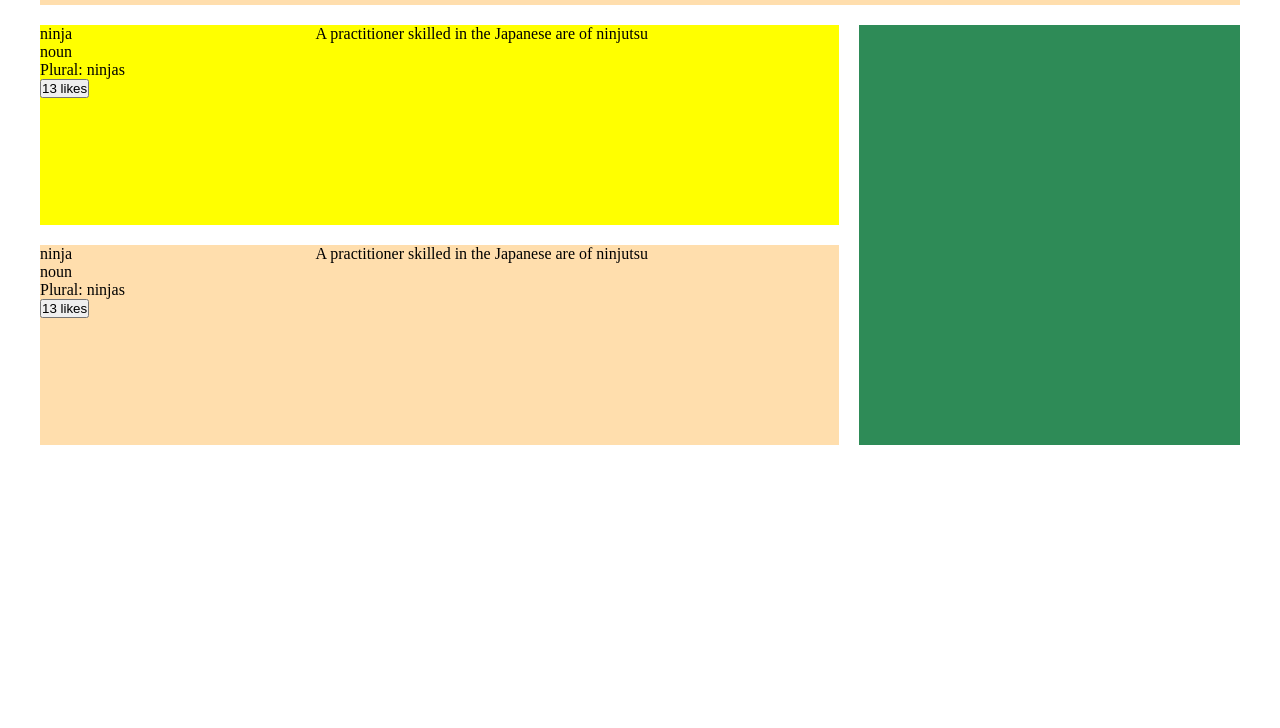
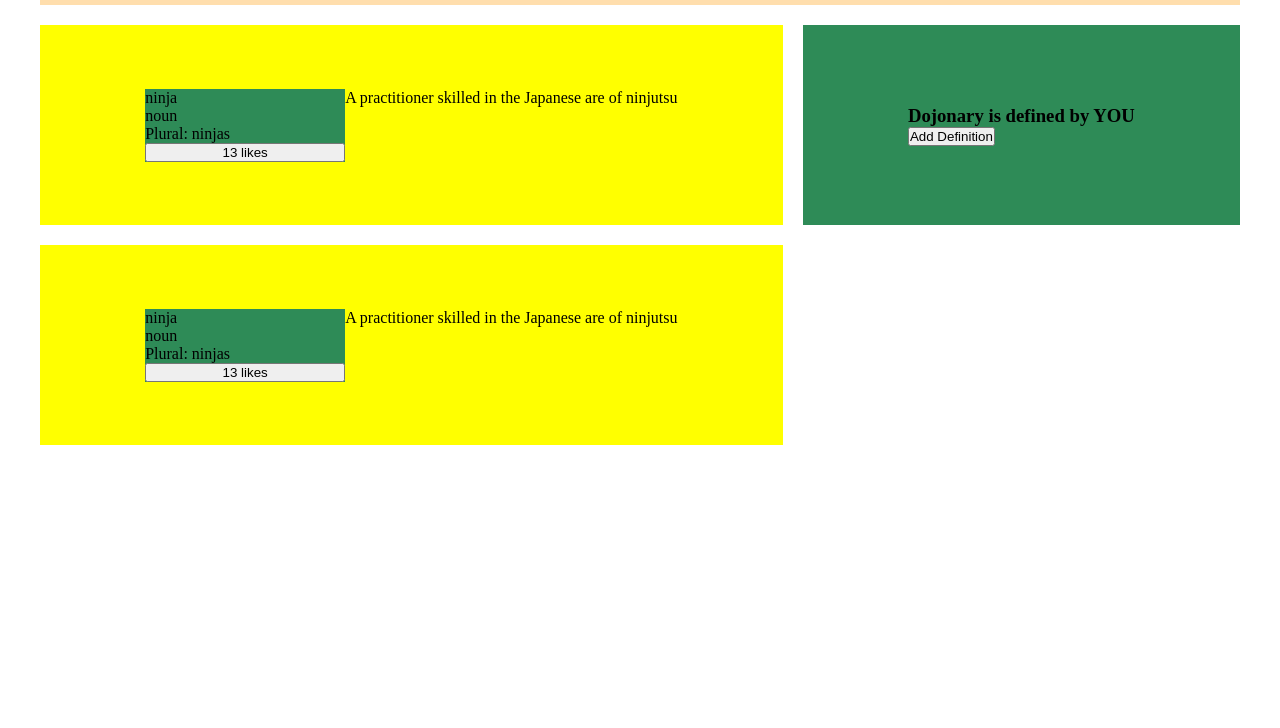
Before and after one commit to dreessen-n/dojonary, a plain HTML site: page index.html in a window 1280 px wide. Shown: the part 72-800 px from the top of the page. Drawn offline with Linux system fonts and the light colour scheme.

Commit message:
Clean up some tags

```diff
--- a/index.html
+++ b/index.html
@@ -15,6 +15,7 @@
             <div class="nav-container">
                 <div class="nav-container">
                     <h1 class="nav-title">Dojonary</h1>
+                    <input type="text" name="search" placeholder="Search.." id="search" class="search">
                     <div class="btn_nav-container">
                         <button class="btn_nav-login">Login</button>
                     </div>
@@ -23,30 +24,33 @@
         </div>
        <!-- Main section - done as a grid   -->
         <div class="grid-container">
-            <div class="grid-item1">
-                <div class="grid-def1-container">
-                    <div class="grid-def1-item1">
+            <div class="grid-item">
+                <div class="grid-def-container">
+                    <div class="grid-def-item">
                         <div class="def-title">ninja</div>
                         <div class="def-grammar">noun</div>
                         <div class="def-plural">Plural: ninjas</div>
                         <button class="btn_def-likes">13 likes</button>
                     </div>
-                    <div class="grid-def1-definition">A practitioner skilled in the Japanese are of ninjutsu</div>
+                    <div class="grid-def-definition">A practitioner skilled in the Japanese are of ninjutsu</div>
                 </div>
             </div>
-            <div class="grid-item2">
-                <div class="grid-def1-container">
-                    <div class="grid-def1-item1">
+            <div class="grid-item">
+                <div class="grid-def-container">
+                    <div class="grid-def-item">
                         <div class="def-title">ninja</div>
                         <div class="def-grammar">noun</div>
                         <div class="def-plural">Plural: ninjas</div>
                         <button class="btn_def-likes">13 likes</button>
                     </div>
-                    <div class="grid-def1-definition">A practitioner skilled in the Japanese are of ninjutsu</div>
+                    <div class="grid-def-definition">A practitioner skilled in the Japanese are of ninjutsu</div>
                 </div>
             </div>
             <div class="grid-item3">
-
+                <div class="grid-add-term">
+                    <h3 class="add-def-title">Dojonary is defined by YOU</h3>
+                    <button class="btn_add-def">Add Definition</button>
+                </div>
             </div>
         </div>
 
--- a/style.css
+++ b/style.css
@@ -38,6 +38,12 @@
 	justify-content: left;
 }
 
+.search {
+	width: 500px;
+	height: 30px;
+
+}
+
 .btn_nav-login {
 	display: flex;
 	justify-content: center;
@@ -56,6 +62,8 @@
 
 /* GRID section  */
 
+/* Display definitions section  */
+
 .grid-container {
 	display: grid;
 	grid-template: 200px 200px / auto auto;
@@ -66,20 +74,35 @@
 
 }
 
-.grid-item1 {
+.grid-item {
+	display: grid;
+    align-items: center;
+    justify-content: space-evenly;
 	background-color: yellow;
 }
 
-.grid-item2 {
-	background-color: navajowhite;
+.grid-def-container {
+	display: grid;
+	grid-template: auto auto / auto auto;
 }
 
-.grid-item3 {
-	grid-area: 1 / 2 / 3 / 3;
-	background-color: seagreen;
+.grid-def-item {
+	display: grid;
+    width: 200px;
+    background-color: seagreen;
 }
 
-.grid-def1-container {
+.grid-def-definition {
 	display: grid;
-	grid-template: auto auto auto auto / auto auto;
+	justify-content: flex-end;
 }
+
+/* Add Definition section V */
+
+.grid-item3 {
+	display: grid;
+	grid-area: 1 / 2 / 2 / 3;
+	background-color: seagreen;
+	align-items: center;
+	justify-content: center;
+}
```
